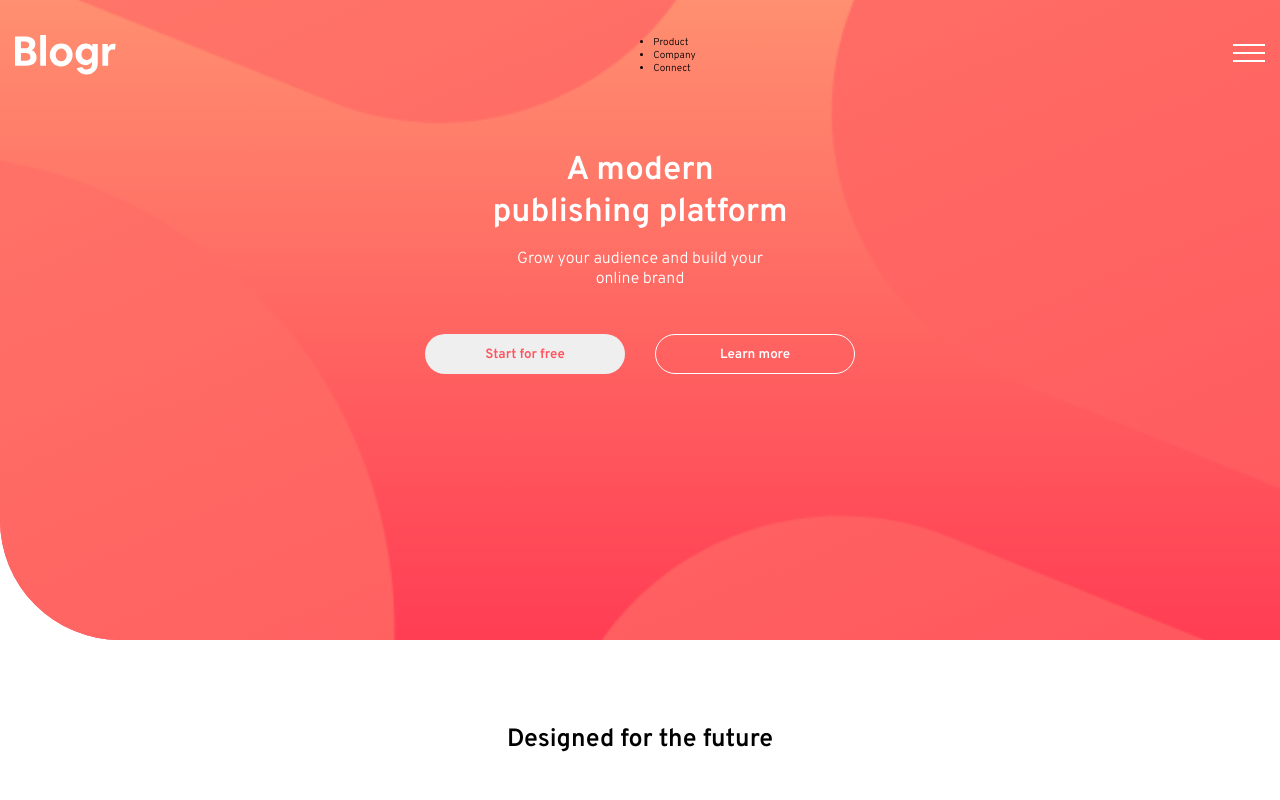
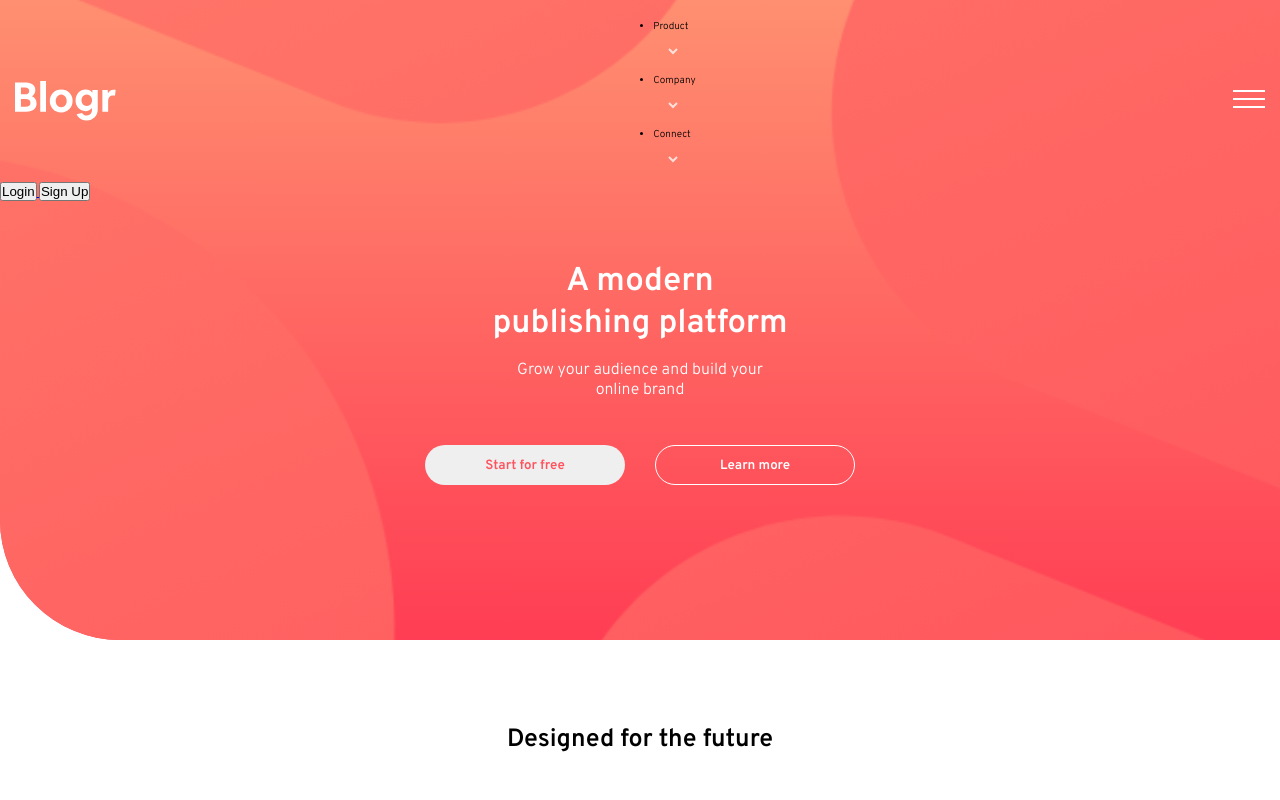
Before and after one commit to IsmaelPatrana/Page-Blogr, a plain HTML site: page index.html in a window 1280 px wide. Shown: the top 800 px of the page. Drawn offline with Linux system fonts and the light colour scheme.

Commit message:
vista del header terminada

```diff
--- a/css/style.css
+++ b/css/style.css
@@ -70,9 +70,9 @@ html {
 }
  /*Text del header*/
 .col-header_info {
-    display: flex;
+    /* display: flex;
     align-items: center;
-    flex-direction: column;
+    flex-direction: column; */
     text-align: center;
     color: white;
     margin-top: 6rem;
@@ -265,6 +265,9 @@ html {
     .nav-header {
         display: none;
     }
+    .logins-header{
+        display: none;
+    }
 }
 
 
@@ -272,4 +275,8 @@ html {
     .nav-header {
         display: block;
     }
+    .logins-header {
+        display: block;
+    }
+
 }
--- a/index.html
+++ b/index.html
@@ -8,6 +8,8 @@
   <link rel="preconnect" href="https://fonts.gstatic.com" crossorigin>
   <link href="https://fonts.googleapis.com/css2?family=Overpass:wght@300;600&display=swap" rel="stylesheet">
   <link rel="stylesheet" href="css/style.css">
+  <link rel="stylesheet" href="css/desktop.css" media="screen and (min-width: 1024px)">
+
   <link rel="icon" href="images/favicon-32x32.png">
   <title>Blogr</title>
 </head>
@@ -22,19 +24,40 @@
               <nav class="nav-header">
                 <ul>
                   <li>Product</li>
+                  <span>
+                    <img src="images/icon-arrow-light.svg" alt="">
+                  </span>
                   <li>Company</li>
+                  <span>
+                    <img src="images/icon-arrow-light.svg" alt="">
+                  </span>
                   <li>Connect</li>
+                  <span>
+                    <img src="images/icon-arrow-light.svg" alt="">
+                  </span>
                 </ul>
               </nav>
               <span class="icon-header">
                 <img src="images/icon-hamburger.svg" alt="">
               </span>
           </div>
+          <div class="logins-header">
+            <a href="https://www.google.com/">
+              <button id="b-one">Login</button>
+            </a>
+            <a href="#">
+                <button id="b-two">Sign Up </button>
+            </a>
+          </div>
         </div>
         <!-- Informacion del header  -->
         <div class="col-header_info">
-          <h1>A modern <br> publishing platform</h1>
-          <p>Grow your audience and build your <br> online brand</p>
+          <div class="text-f">
+            <h1>A modern </h1> <h1>publishing platform</h1>
+          </div>
+          <div class="text-d">
+            <p>Grow your audience and build your <br> online brand</p>
+          </div>
         </div>
         <!-- Bottones del header -->
         <div class="col-header_buttons">
@@ -60,7 +83,10 @@
     <div class="row-main_introducing">
       <!-- (imagen descriptiva) nota para mi: cambiar las imagenes por pictures!!  -->
       <div class="col-main_box">
-        <img src="images/illustration-editor-mobile.svg" alt="">
+        <picture>
+          <source media="(min-width: 1024px )" srcset="images/illustration-editor-desktop.svg">
+          <img src="images/illustration-editor-mobile.svg" alt="">
+        </picture>
       </div>
       <!-- Textos informativos de la segunda seccion del main -->
       <div class="col-header_texts">
@@ -71,20 +97,20 @@
             extensibility with plugins and themes provide easy ways to add functionality or change the looks of a blog
           </p>
         </div>
-      </div>
-      <div class="col-header_texts">
         <div class="text1">
           <h3>Robust content management</h3>
           <p>Flexible content management enables users to easily move through post Increase the usability of your blog by adding customized categories, sections. format. or flow with this functionality. you're in full control
           </p>
         </div>
       </div>
+
     </div>
 
     <!-- Aqui acaba la segunda fila de contenido y empieza otra seccion -->
     <section class="row-header_blogr">
       <div class="col-header_blogr-img">
         <picture>
+
           <img src="images/illustration-phones.svg" alt="">
         </picture>
       </div>
```
